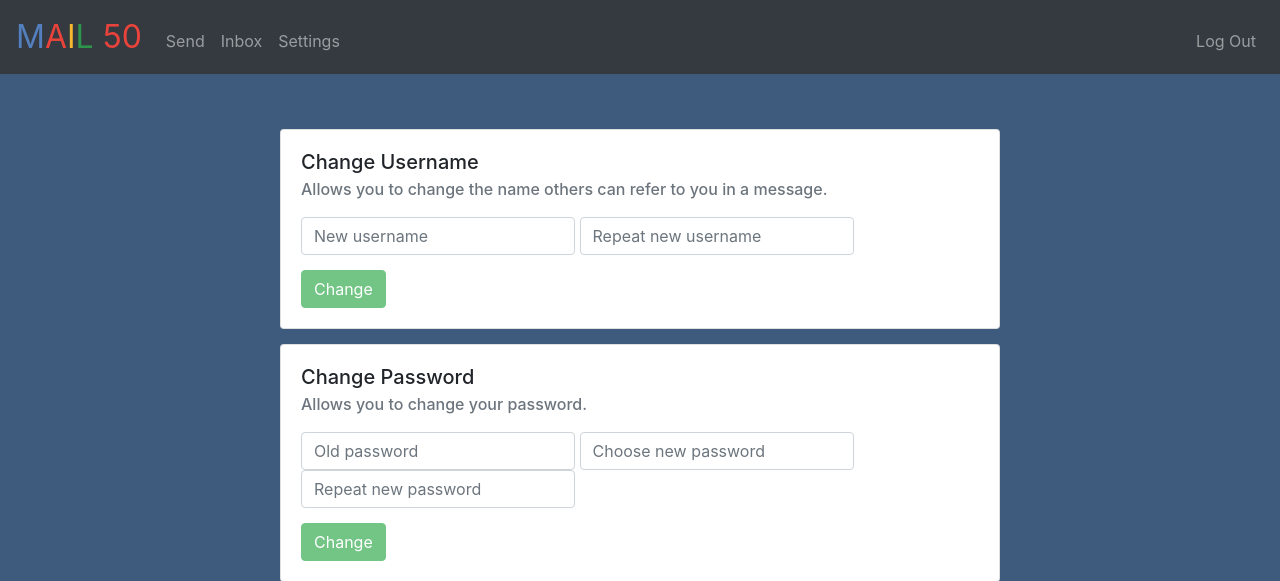
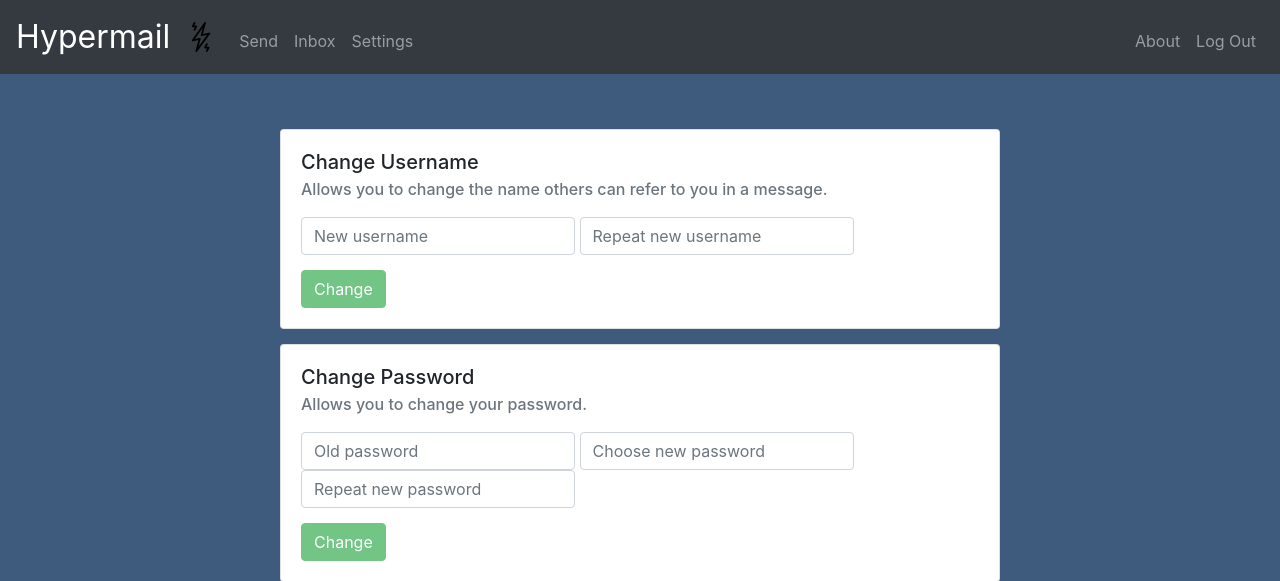
Before and after one commit to michischirmer/Hypermessage, a Flask app: page /settings in a window 1280 px wide. Shown: the top 581 px of the page. Run offline with Flask 2, Linux system fonts and the light colour scheme; a user stored in the database is signed in; some libraries are stand-ins or nearby versions.

Commit message:
added about page

```diff
--- a/app.py
+++ b/app.py
@@ -255,6 +255,10 @@ def errorhandler(e):
         e = InternalServerError()
     return apology(e.name, e.code)
 
+@app.route("/about")
+@login_required
+def about():
+    return render_template('about.html')
 
 # Listen for errors
 for code in default_exceptions:
--- a/templates/layout.html
+++ b/templates/layout.html
@@ -19,7 +19,7 @@
         <script src="https://cdnjs.cloudflare.com/ajax/libs/popper.js/1.14.3/umd/popper.min.js"></script>
         <script src="https://maxcdn.bootstrapcdn.com/bootstrap/4.1.3/js/bootstrap.min.js"></script>
 
-        <title>Mail 50: {% block title %}{% endblock %}</title>
+        <title>Hypermail: {% block title %}{% endblock %}</title>
 
         {% block meta %}{% endblock %}
 
@@ -28,10 +28,12 @@
     <body>
 
         <nav class="navbar navbar-expand-md navbar-dark bg-dark">
-            <a class="navbar-brand" href="/"><span class="blue">M</span><span class="red">A</span><span class="yellow">I</span><span class="green">L</span> <span class="red">50</span></a>
+            <a class="navbar-brand" href="/">Hypermail</a>
+            <svg id="Capa_1" enable-background="new 0 0 512.046 512.046" height="30" width="30" viewBox="0 0 512.046 512.046" width="512" xmlns="http://www.w3.org/2000/svg"><g><path d="m395.32 181.387-108.619 23.753 53.109-185.98c4.614-16.164-16.999-26.519-26.69-12.752l-211.861 301c-7.966 11.318 2.418 26.507 15.852 23.199l96.784-23.826-52.936 186.158c-4.561 16.04 16.673 26.263 26.478 13.036l223.139-301c8.234-11.11-1.749-26.54-15.256-23.588zm-183.016 240.666 37.509-131.909c3.137-11.029-6.813-21.425-18.013-18.668l-82.937 20.417 137.752-195.708-35.653 124.852c-3.103 10.866 6.521 21.205 17.628 18.772l94.064-20.57z"/><path d="m385.636 422.043-35.999-.6 19.12-37.603c3.755-7.385.813-16.415-6.572-20.169-7.386-3.756-16.415-.813-20.17 6.572l-30 59c-6.103 11.965 1.884 19.807 13.387 21.801l35.914.599-19.345 38.691c-3.705 7.41-.702 16.419 6.708 20.125 7.424 3.712 16.426.687 20.124-6.708l30-60c4.927-9.858-2.203-21.546-13.167-21.708z"/><path d="m152.094 1.625c-7.41-3.704-16.42-.701-20.125 6.708l-30 60c-4.879 9.759 2.079 21.708 13.504 21.708h35.642l-19.146 38.292c-3.705 7.41-.701 16.419 6.708 20.125 7.424 3.712 16.427.687 20.125-6.708l30-60c4.991-9.983-2.35-21.708-13.417-21.708h-35.729l19.146-38.292c3.705-7.41.701-16.42-6.708-20.125z"/></g></svg>
             <button aria-controls="navbar" aria-expanded="false" aria-label="Toggle navigation" class="navbar-toggler" data-target="#navbar" data-toggle="collapse" type="button">
                 <span class="navbar-toggler-icon"></span>
             </button>
+            <span style="margin-right: 15px;"></span>
             <div class="collapse navbar-collapse" id="navbar">
                 {% if session.user_id %}
                     <ul class="navbar-nav mr-auto mt-2">
@@ -40,6 +42,7 @@
                         <li class="nav-item"><a class="nav-link" href="/settings">Settings</a></li>
                     </ul>
                     <ul class="navbar-nav ml-auto mt-2">
+                        <li class="nav-item"><a class="nav-link" href="/about">About</a></li>
                         <li class="nav-item"><a class="nav-link" href="/logout">Log Out</a></li>
                     </ul>
                 {% else %}
--- a/templates/settings.html
+++ b/templates/settings.html
@@ -13,9 +13,6 @@
 
         #btn-change{
             margin-left: 15px;
-        }
-        #list{
-            /*width: 400px;*/
         }
     </style>
 {% endblock %}
```
Also changed, not shown: templates/about.html (added, +33 -0 lines), templates/energy.svg (added), templates/github.svg (added).
